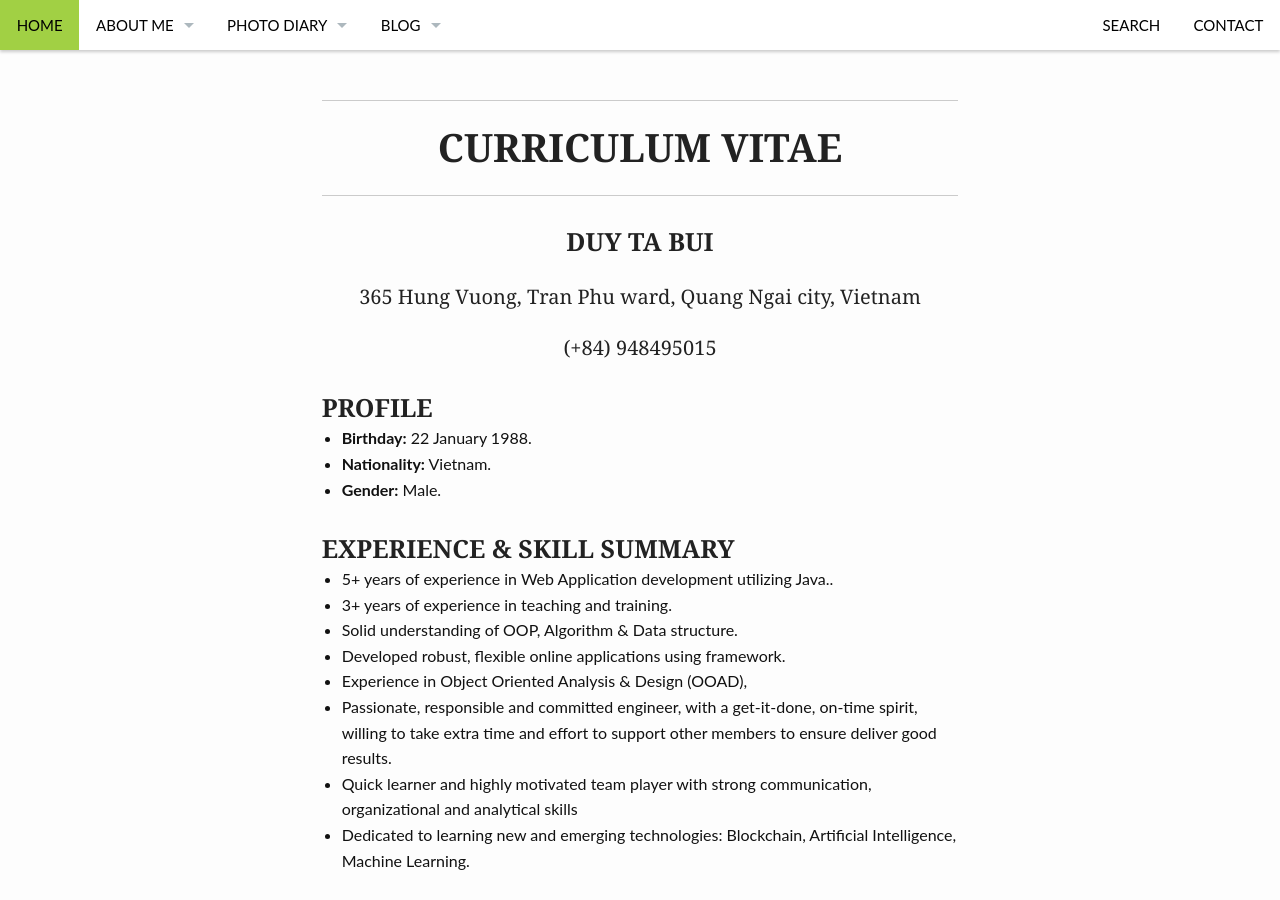
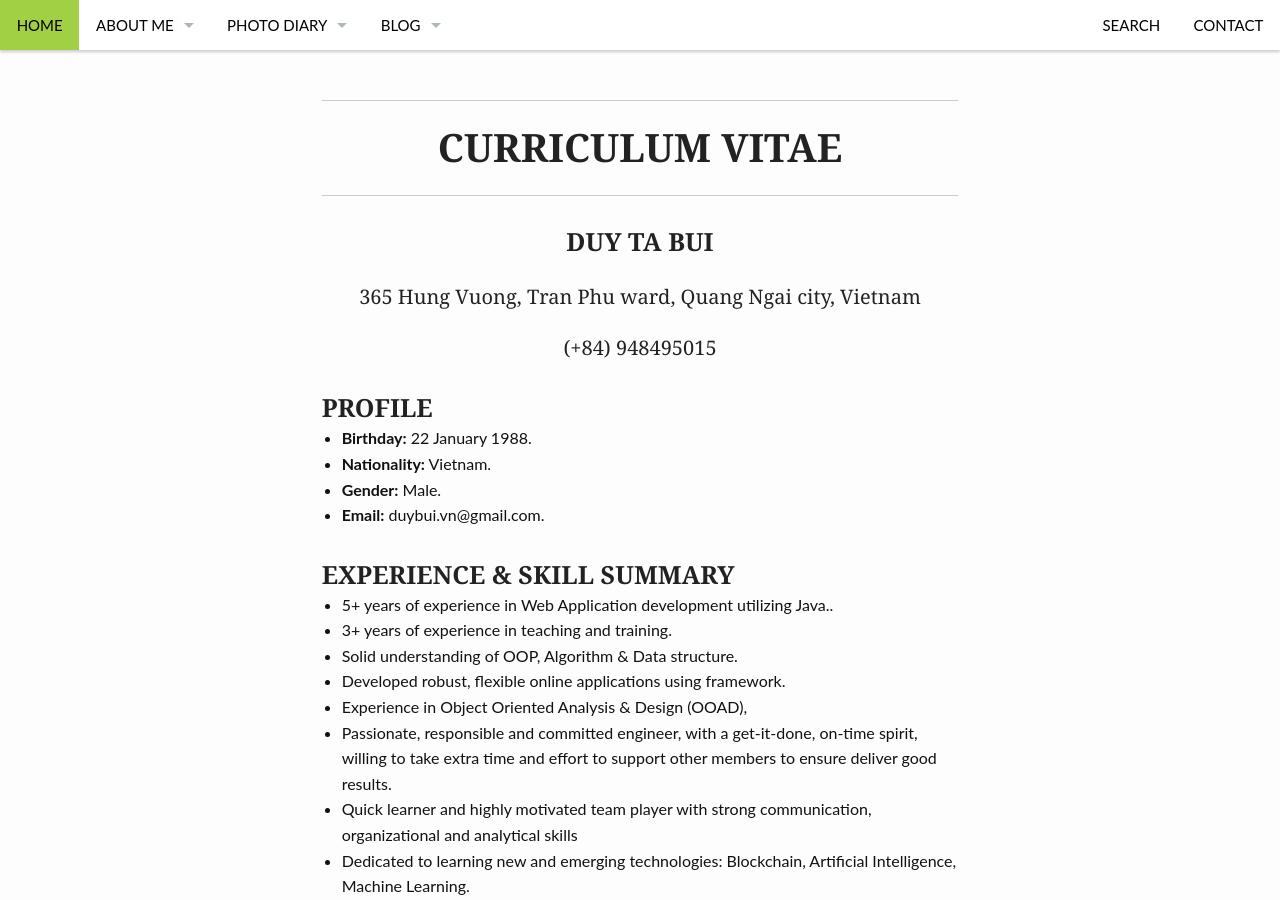
Before and after one commit to duybuidotvn/duybuidotvn.github.io, a Jekyll site: the page built from _posts/about/1988-01-22-curriculum-vitae.md, in a window 1280 px wide and 900 px high. Built offline with Jekyll 4.4.1, drawn with Linux system fonts in a browser that asks for light colours.

Commit message:
update email

```diff
--- a/_posts/about/1988-01-22-curriculum-vitae.md
+++ b/_posts/about/1988-01-22-curriculum-vitae.md
@@ -21,6 +21,7 @@ header: no
 - **Birthday:** 22 January 1988.
 - **Nationality:** Vietnam.
 - **Gender:** Male.
+- **Email:** duybui.vn@gmail.com.
 
 ### **EXPERIENCE & SKILL SUMMARY**
 - 5+ years of experience in Web Application development utilizing Java..
```
